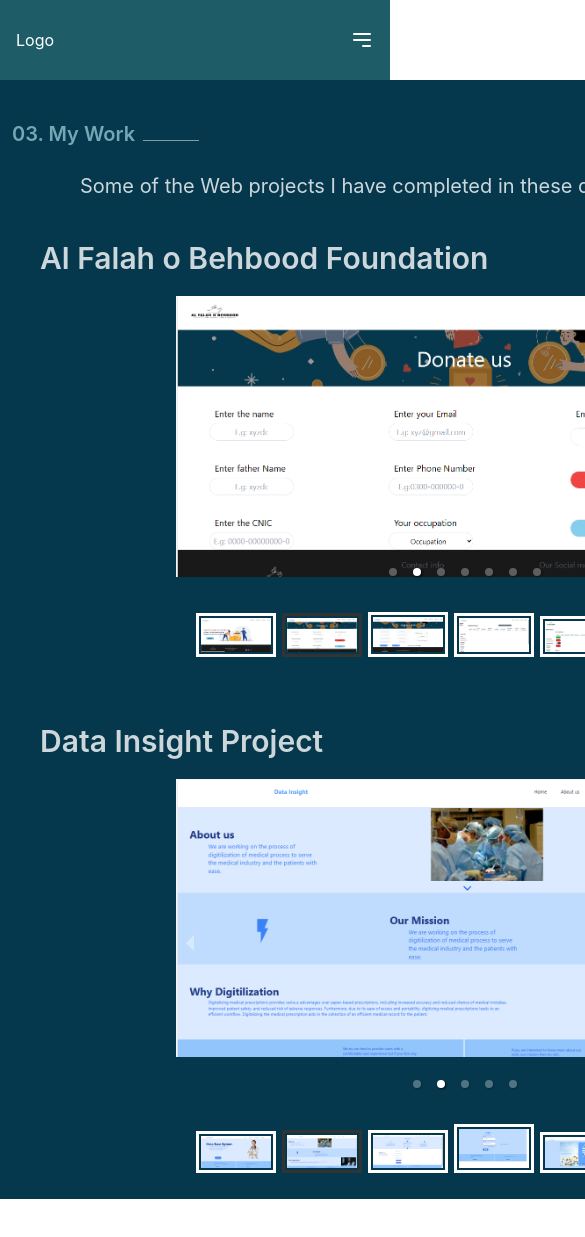
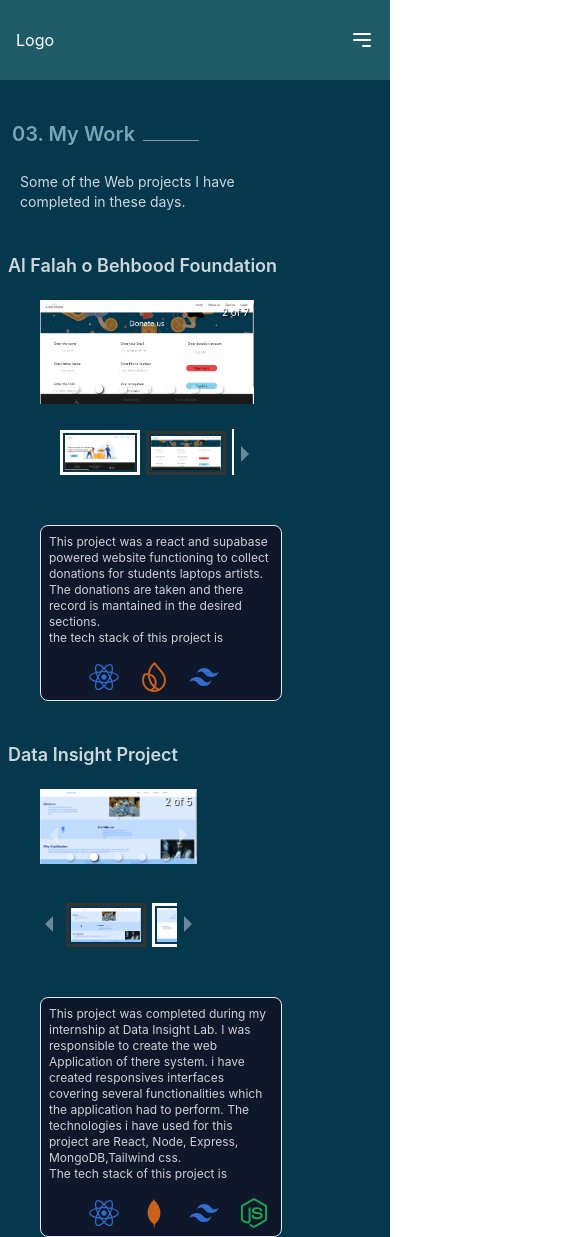
Before and after one commit to thealikazmi/portfolio-site, a React (Create React App) app: page /mywork in a window 390 px wide. Shown: the top 1237 px of the page, 585 px wide, since content can reach past the window. Before the commit the page ends 1199 px from the top, so only its background shows below. Built offline with nearby package versions, Linux system fonts and the light colour scheme.

Commit message:
addded my work updated navbar

```diff
--- a/src/components/experience.js
+++ b/src/components/experience.js
@@ -7,7 +7,7 @@ import { SiTailwindcss } from "react-icons/si";
 export default function experience() {
     return (
       <>
-        <div className="background  h-full">
+        <div className="background h-screen ">
           <div className="flex pt-10 ml-3 sm:ml-10 items-center">
             <div
               className=" text-xl sm:text-3xl font-semibold hover:cursor-pointer"
@@ -21,7 +21,7 @@ export default function experience() {
             </div>
             <div className=" border-b border-white mt-3 w-14 sm:w-36 ml-2   opacity-50"></div>
           </div>
-          <div className=" ml-10 sm:ml-40 mt-5">
+          <div className=" ml-5 sm:ml-40 mt-5">
             <p className="flex text-lg ">
               <div className=" flex border-b-2 mb-3 border-white w-6"></div>
               <span className="text-white ml-2 opacity-80">
@@ -29,7 +29,7 @@ export default function experience() {
                 Data Insight Lab{" "}
               </span>
             </p>
-            <p className=" text-white  w-64 sm:w-96 ml-3 sm:ml-48 mt-2 sm:mt-8 opacity-80 text-sm sm:text-xl">
+            <p className=" text-white  w-56 sm:w-96 ml-3 sm:ml-48 mt-2 sm:mt-8 opacity-80 text-sm sm:text-xl">
               I have worked as a MERN Developer Intern at{" "}
               <span className="text-blue-300">
                 Data Insight Lab ,Fast University Islamabad
@@ -41,31 +41,31 @@ export default function experience() {
               Express, MongoDB,Tailwind css.
               <div className="flex space-x-5 mt-2">
                 <FaReact
-                  size={50}
+                  size={40}
                   className=" transition duration-500 ease-in-out transform hover:-translate-y-1 hover:scale-110 text-blue-500 "
                 />
                 <DiMongodb
-                  size={50}
+                  size={40}
                   className="transition duration-500 ease-in-out transform hover:-translate-y-1 hover:scale-110 text-green-500"
                 />
                 <FaNodeJs
-                  size={50}
+                  size={40}
                   className="transition duration-500 ease-in-out transform hover:-translate-y-1 hover:scale-110 text-green-500"
                 />
                 <SiTailwindcss
                   className="text-blue-500 transition duration-500 ease-in-out transform hover:-translate-y-1 hover:scale-110 "
-                  size={50}
+                  size={40}
                 />
               </div>
               <div className=" flex border-b-4 opacity-45 ml-24 mt-6 border-white w-46"></div>
             </p>
           </div>
-          <div className=" ml-10 sm:ml-40 mt-5">
+          <div className=" ml-5 sm:ml-40 mt-5">
             <p className="flex text-lg ">
               <div className=" flex border-b-2 mb-3 border-white w-6"></div>
               <span className="text-white ml-2 opacity-80"> Teaching </span>
             </p>
-            <p className=" text-white  w-64 sm:w-96 ml-3 sm:ml-48 mt-2 sm:mt-8 opacity-80 text-sm sm:text-xl">
+            <p className=" text-white  w-64 md:w-96 ml-3 sm:ml-48 mt-2 sm:mt-8 opacity-80 text-sm sm:text-xl">
               "I am currently working  as an online tutor, where I am responsible for
               teaching various programming languages to my students, including
               Python, C++, and JavaScript."
@@ -85,7 +85,7 @@ export default function experience() {
                 />
 
               </div>
-              <div className=" flex border-b-4 opacity-45 ml-24 mt-6 border-white w-46"></div>
+              <div className=" flex border-b-4 opacity-45 ml-24 mt-6 border-white w-46 mb-2"></div>
             </p>
           </div>
         </div>
--- a/src/components/mywork.js
+++ b/src/components/mywork.js
@@ -1,8 +1,7 @@
-
 import React from "react";
-import { Carousel } from 'react-responsive-carousel';
+import { Carousel } from "react-responsive-carousel";
 import { FaReact } from "react-icons/fa";
-import { SiFirebase } from 'react-icons/si';
+import { SiFirebase } from "react-icons/si";
 import { FaNodeJs } from "react-icons/fa";
 import { DiMongodb } from "react-icons/di";
 import { SiTailwindcss } from "react-icons/si";
@@ -23,7 +22,7 @@ import Datainsight5 from "../components/myworkimages/datainsight5.png";
 export default function mywork() {
   return (
     <>
-        <div className="h-full background">
+      <div className="h-full w-screen background">
         <div className="flex pt-10 ml-3 sm:ml-10 items-center">
           <div
             className=" text-xl sm:text-3xl font-semibold hover:cursor-pointer"
@@ -37,16 +36,17 @@ export default function mywork() {
           </div>
           <div className=" border-b border-white mt-3 w-14 sm:w-36 ml-2   opacity-50"></div>
         </div>
-          <p className="text-white text-xl ml-20 opacity-80 pt-6">
+        <p className="text-white text-sm sm:text-xl  ml-5 sm:ml-20 w-56 sm:w-full opacity-80 pt-6">
           Some of the Web projects I have completed in these days.
         </p>
-          <h1 className="ml-10 text-white text-3xl font-semibold opacity-80  mt-10">
+        <h1 className="ml-2 sm:ml-10 text-white text-lg sm:text-3xl font-semibold opacity-80  mt-10">
           {" "}
           Al Falah o Behbood Foundation
         </h1>
-          <div className="ml-44 flex carousel-wrapper">
+        {/* the div containing pictures */}
+        <div className="ml-10 sm:ml-44 grid  sm:flex carousel-wrapper">
           <Carousel
-              className="h-1/6 mt-5 w-2/4"
+            className=" h-1/6 mt-5 w-1/3 sm:w-2/4"
             infiniteLoop
             useKeyboardArrows
             autoPlay
@@ -74,29 +74,28 @@ export default function mywork() {
             </div>
           </Carousel>
 
-            <div className=" ml-28 bg-slate-900 h-fit p-2 border rounded-lg mt-6">
-              <p className=" text-white w-96 text-xl opacity-80">
+          <div className=" w-fit  sm:ml-28 bg-slate-900 h-fit p-2 border rounded-lg mt-6">
+            <p className=" text-white w-56 sm:w-96 text-xs sm:text-xl opacity-80">
               {" "}
-                This project was a react and supabase powered website
-                functioning to collect donations for students laptops artists.
-                The donations are taken and there record is mantained in the
-                desired sections.
+              This project was a react and supabase powered website functioning
+              to collect donations for students laptops artists. The donations
+              are taken and there record is mantained in the desired sections.
             </p>
-              <p className="text-white text-xl opacity-80">
+            <p className="text-white text-xs sm:text-xl opacity-80">
               the tech stack of this project is
-                <div className="flex space-x-5 mt-4">
+              <div className="ml-10 flex items-center  w-full space-x-5 mt-4">
                 <FaReact
-                    size={50}
+                  size={30}
                   className=" transition duration-500 ease-in-out transform hover:-translate-y-1 hover:scale-110 text-blue-500 "
                 />
                 <SiFirebase
-                    size={50}
+                  size={30}
                   className="transition duration-500 ease-in-out transform hover:-translate-y-1 hover:scale-110 text-orange-500"
                 />
 
                 <SiTailwindcss
                   className="text-blue-500 transition duration-500 ease-in-out transform hover:-translate-y-1 hover:scale-110 "
-                    size={50}
+                  size={30}
                 />
               </div>
             </p>
@@ -104,13 +103,15 @@ export default function mywork() {
         </div>
         {/* The section to  the second proeject section */}
 
-          <h1 className="ml-10 text-white text-3xl font-semibold opacity-80 mt-10">
+        <h1 className="ml-2 sm:ml-10 text-white text-lg sm:text-3xl font-semibold opacity-80  mt-10">
           Data Insight Project
         </h1>
-          <div className="ml-44 flex carousel-wrapper">
+        {/* the div containing pictures  */}
+        <div className="ml-10 sm:ml-44 grid  sm:flex carousel-wrapper">
           {/* Replace with your own carousel images */}
+
           <Carousel
-              className="h-1/6 mt-5 w-2/4"
+            className=" h-1/6 mt-5 w-1/3 sm:w-2/4"
             infiniteLoop
             useKeyboardArrows
             autoPlay
@@ -132,8 +133,8 @@ export default function mywork() {
             </div>
           </Carousel>
 
-            <div className="ml-28 mt-6 bg-slate-900 h-fit p-1 border border-b rounded-lg">
-              <p className="text-white w-96 text-xl opacity-80 ">
+          <div className=" w-fit  sm:ml-28 bg-slate-900 h-fit p-2 border rounded-lg mt-6">
+            <p className="text-white w-56 sm:w-96 text-xs sm:text-xl opacity-80 ">
               This project was completed during my internship at Data Insight
               Lab. I was responsible to create the web Application of there
               system. i have created responsives interfaces covering several
@@ -141,24 +142,24 @@ export default function mywork() {
               technologies i have used for this project are React, Node,
               Express, MongoDB,Tailwind css.
             </p>
-              <p className="text-white text-xl opacity-80">
+            <p className="text-white text-xs sm:text-xl opacity-80">
               The tech stack of this project is
-                <div className="flex space-x-5 mt-4">
+              <div className="ml-10 flex space-x-5 mt-4">
                 {/* Replace with your own tech stack icons */}
                 <FaReact
-                    size={50}
+                  size={30}
                   className="transition duration-500 ease-in-out transform hover:-translate-y-1 hover:scale-110 text-blue-500"
                 />
                 <DiMongodb
-                    size={50}
+                  size={30}
                   className="transition duration-500 ease-in-out transform hover:-translate-y-1 hover:scale-110 text-orange-500"
                 />
                 <SiTailwindcss
                   className="text-blue-500 transition duration-500 ease-in-out transform hover:-translate-y-1 hover:scale-110"
-                    size={50}
+                  size={30}
                 />
                 <FaNodeJs
-                    size={50}
+                  size={30}
                   className="transition duration-500 ease-in-out transform hover:-translate-y-1 hover:scale-110 text-green-500"
                 />
               </div>
```
Lines whose indentation alone changed are shown as unchanged.
